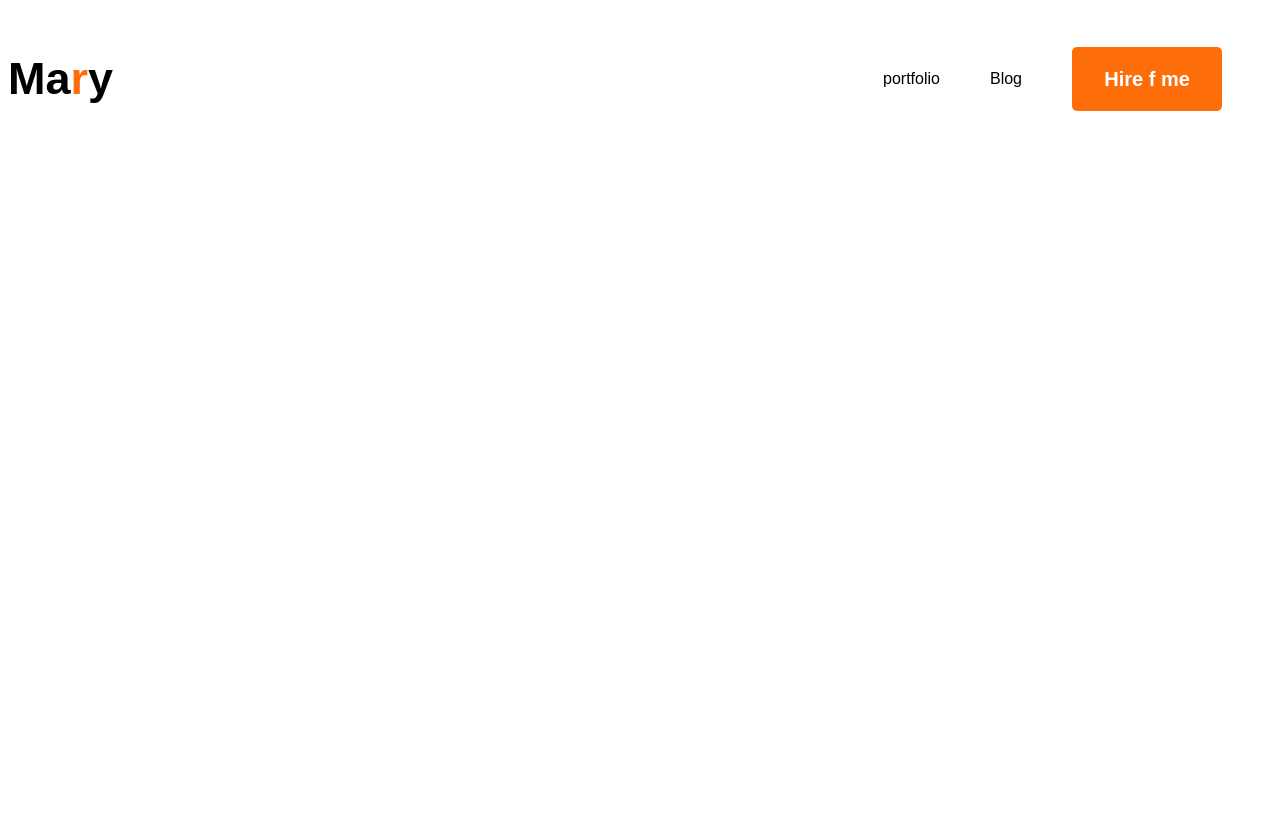
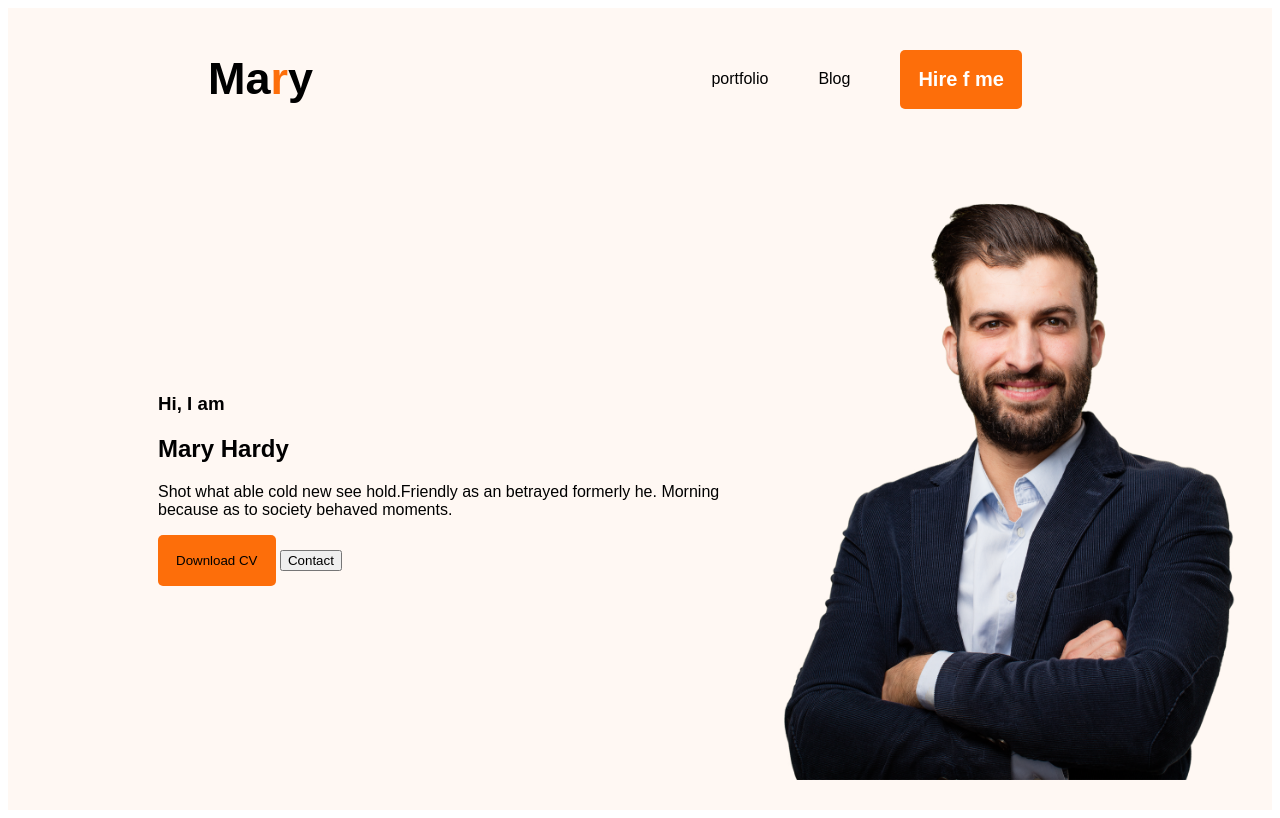
Before and after one commit to ahmedfoyaz/developer-fortfolio, a plain HTML site: page index.html in a window 1280 px wide. Drawn offline with Linux system fonts and the light colour scheme.

Commit message:
banner added

```diff
--- a/index.html
+++ b/index.html
@@ -14,7 +14,7 @@
     />
   </head>
   <body>
-    <header>
+    <header class="header">
       <nav>
         <h3 class="site-logo">Ma<span class="text-primary">r</span>y</h3>
         <ul>
@@ -23,6 +23,19 @@
           <li><button class="btn-header btn-primary">Hire f me</button></li>
         </ul>
       </nav>
+      <div class="banner">
+        <div>
+          <h3 class="banner-greeting">Hi, I am</h3>
+          <h2 class="banner-title">Mary Hardy</h2>
+          <p class="banner-paragraph">
+            Shot what able cold new see hold.Friendly as an betrayed formerly
+            he. Morning because as to society behaved moments.
+          </p>
+          <button class="btn-primary">Download CV</button>
+          <button class="btn-contact">Contact</button>
+        </div>
+        <img src="/images/hardy.png" alt="" class="banner-pic" />
+      </div>
     </header>
     <main></main>
 
--- a/styles/style.css
+++ b/styles/style.css
@@ -24,12 +24,15 @@ body{
 .btn-primary{
     background-color: #FD6E0A;
     border: none;
+    padding:18px ;
+    border-radius: 5px;
 }
 
 nav {
     display: flex;
     justify-content: space-between;
     align-items: center;
+    margin: 0 200px;
 }
 nav>ul{
     display: flex;
@@ -47,10 +50,23 @@ nav li a{
 
 }
 .btn-header{
-    width: 150px;
-    height: 64px;
+    /* width: 150px;
+    height: 64px; */
     border-radius: 5px;
     font-weight: bold;
     color: white;
     font-size: 20px;
+
 }
+.header{
+    background-color: #FFF8F3;
+}
+.banner{
+    padding:30px 30px 30px 150px;
+    display: flex;
+    align-items: center;
+}
+.banner-pic{
+    height: 600px;
+    width: 500px;
+}
```
